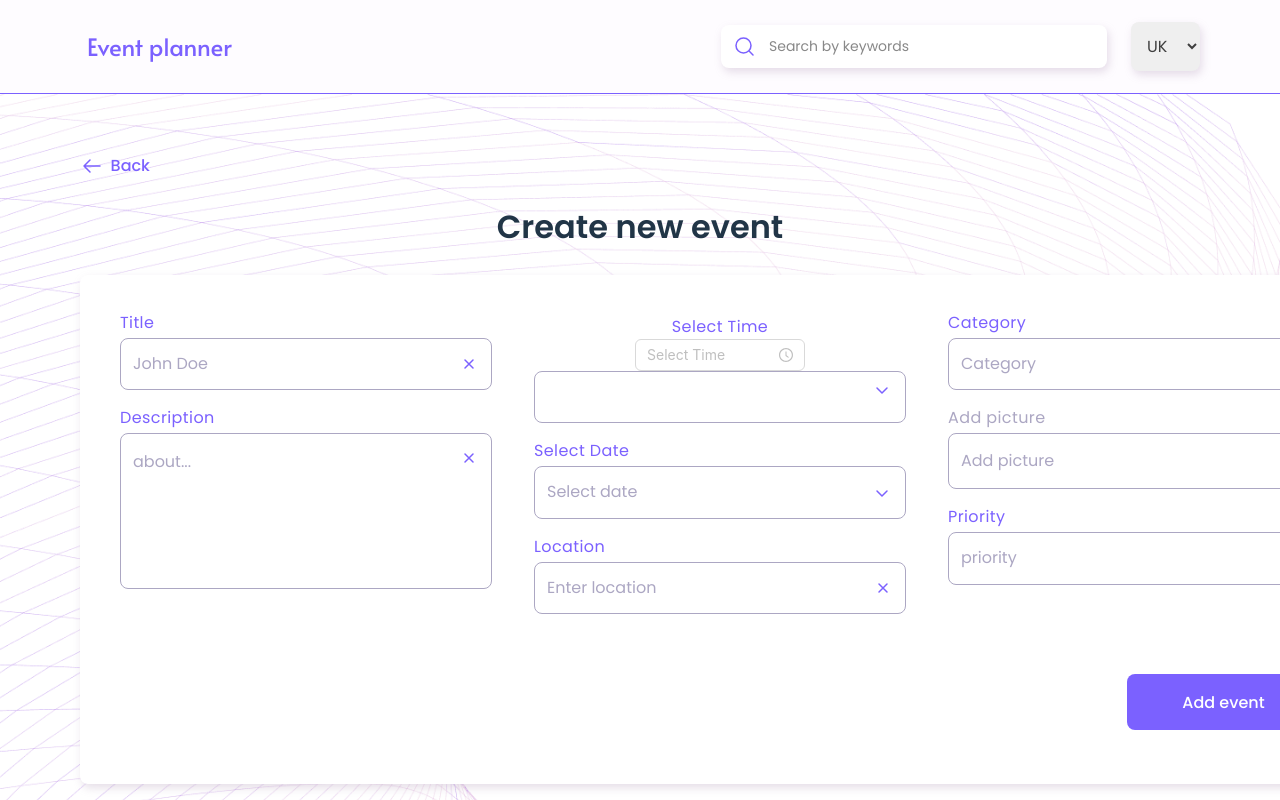
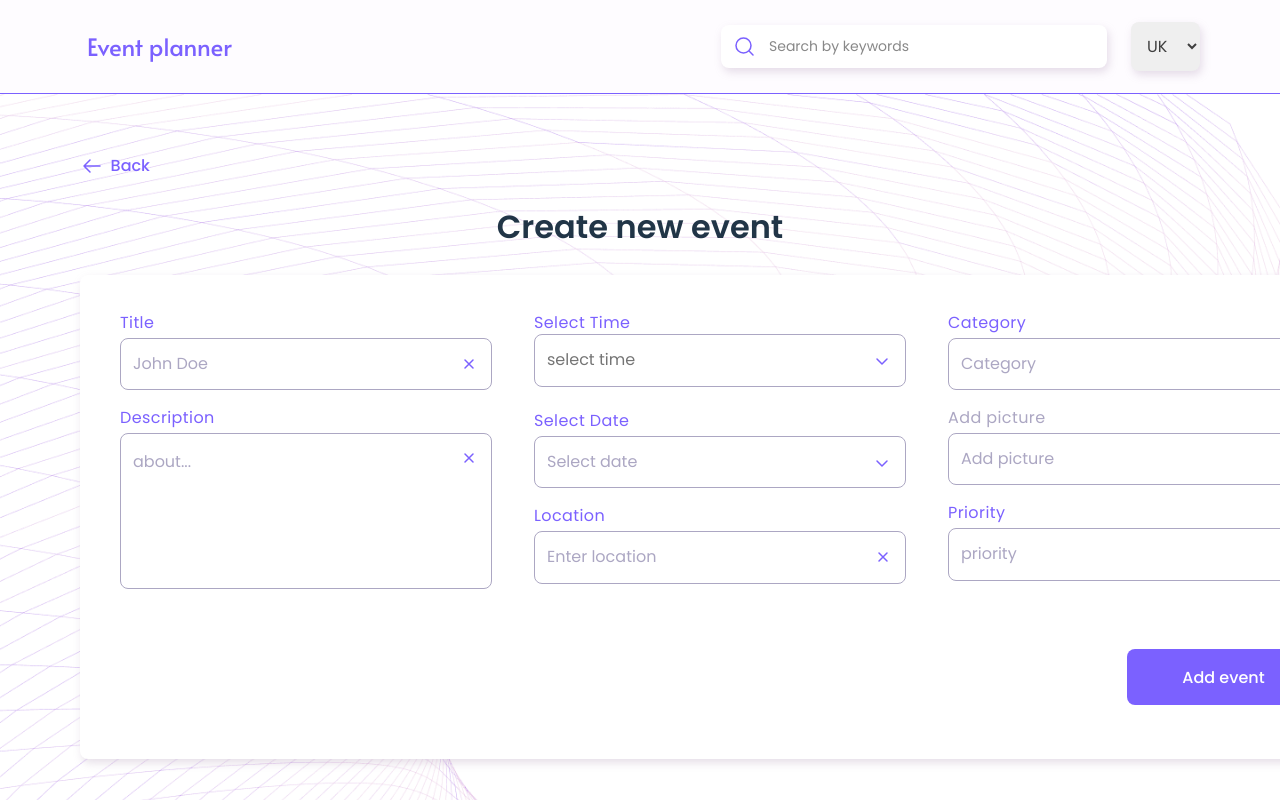
Before and after one commit to Ra4kovi4/event-planner, a React (Vite) app: page /event-planner/events/add in a window 1280 px wide. Shown: the top 800 px of the page. Built offline with nearby package versions, Linux system fonts and the light colour scheme.

Commit message:
fix TimePicker

```diff
--- a/src/components/EventDetails/EventDetails.module.css
+++ b/src/components/EventDetails/EventDetails.module.css
@@ -145,7 +145,6 @@
 
 	font-weight: 500;
 	line-height: 1.43;
-	margin-left: auto;
 }
 
 .infoBtn:hover,
@@ -156,6 +155,9 @@
 	display: flex;
 	align-items: center;
 	justify-content: center;
+	@media screen and (min-width: 768px) {
+		justify-content: flex-end;
+	}
 }
 .editBtn {
 	width: 108px;
@@ -176,5 +178,6 @@
 	@media screen and (min-width: 768px) {
 		width: 55px;
 		margin-right: 16px;
+		margin-left: auto;
 	}
 }
--- a/src/components/FormEvent/FormEvent.jsx
+++ b/src/components/FormEvent/FormEvent.jsx
@@ -175,10 +175,9 @@ export const FormEvent = ({ event = null }) => {
 									className={css.error}
 								/>
 							</div>
-							<div className={css.enabled}>
+							<div className={css.enabledTime}>
 								<label className={css.timeLabel}>
-									<span className={css.inputTitle}>Select Time</span>
-
+									<span className={css.inputTitleTime}>Select Time</span>
 									<img src={arrowIcon} className={css.timeSelectBtn} />
 
 									<TimePickerComponent
@@ -190,6 +189,7 @@ export const FormEvent = ({ event = null }) => {
 										id='selectDate'
 										name='selectDate'
 										className={css.timeInput}
+										placeholder='select time'
 									/>
 								</label>
 							</div>
--- a/src/components/FormEvent/FormEvent.module.css
+++ b/src/components/FormEvent/FormEvent.module.css
@@ -39,7 +39,8 @@
 		margin-bottom: 60px;
 	}
 }
-.enabled {
+.enabled,
+enabledTime {
 	display: flex;
 	flex-direction: column;
 	position: relative;
@@ -48,13 +49,18 @@
 		display: block;
 	}
 }
-.inputTitle {
+.inputTitle,
+.inputTitleTime {
 	color: var(--accent-color);
 	font-size: 16px;
 	line-height: 1;
 	letter-spacing: 0.4px;
 	margin-bottom: 7px;
 	text-align: left;
+	margin-right: auto;
+}
+.inputTitleTime {
+	margin-bottom: 10px;
 }
 .input,
 .textArea,
@@ -151,10 +157,10 @@
 	padding: 16px 0;
 
 	color: var(--title-color);
-
+}
+.selectItem:not(:last-child) {
 	border-bottom: 1px solid var(--placeholder-color);
 }
-
 .calendar {
 	position: absolute;
 	top: 88px;
@@ -243,7 +249,7 @@
 	display: flex;
 	position: relative;
 	width: 100%;
-	height: 56px;
+	height: 52px;
 	padding: 16px 30px 16px 12px;
 	border-radius: 8px;
 	border: 1px solid var(--placeholder-color);
@@ -311,6 +317,10 @@
 	background-color: var(--hover-color);
 }
 .timeLabel {
+	width: 100%;
+	display: flex;
+	flex-direction: column;
+	justify-content: flex-start;
 	position: relative;
 }
 .timeContainer {
@@ -320,9 +330,17 @@
 }
 .timeInput {
 	z-index: 100;
+	position: absolute;
+	top: 33%;
+	left: 0;
+	pointer-events: none;
 }
 .timeSelectBtn {
 	position: absolute;
-	bottom: 20%;
+	bottom: 0;
 	right: 12px;
+	z-index: 1000;
 }
+.enabledTime {
+	margin-bottom: 20px;
+}
--- a/src/components/TimePicker/TimePicker.css
+++ b/src/components/TimePicker/TimePicker.css
@@ -1,3 +1,4 @@
+.custom-time-picker {
 	.ant-space-item {
 		width: 100%;
 	}
@@ -42,3 +43,4 @@
 		background-color: var(--accent-color);
 		font-family: "Poppins";
 	}
+}
--- a/src/components/TimePicker/TimePicker.jsx
+++ b/src/components/TimePicker/TimePicker.jsx
@@ -38,7 +38,7 @@ export const TimePickerComponent = ({ setFieldValue }) => {
 					use12Hours
 					format='h:mm a'
 					onChange={onChange}
-					className='time-picker'
+					className='clock'
 					popupClassName='custom-time-picker'
 					placeholder='Select Time'
 					allowClear='false'
@@ -52,5 +52,4 @@ export const TimePickerComponent = ({ setFieldValue }) => {
 TimePickerComponent.propTypes = {
 	setFieldValue: PropTypes.func,
 	handleSaveTime: PropTypes.func,
-	onClose: PropTypes.func,
 };
--- a/src/index.css
+++ b/src/index.css
@@ -91,6 +91,10 @@ ul {
 	margin: 0;
 	padding: 0;
 }
+li {
+	margin: 0;
+	padding: 0;
+}
 img {
 	display: block;
 	max-width: 100%;
```
Also changed, not shown: 26 other files (tests, documents, lock files or other folders). Lines whose indentation alone changed are shown as unchanged.
